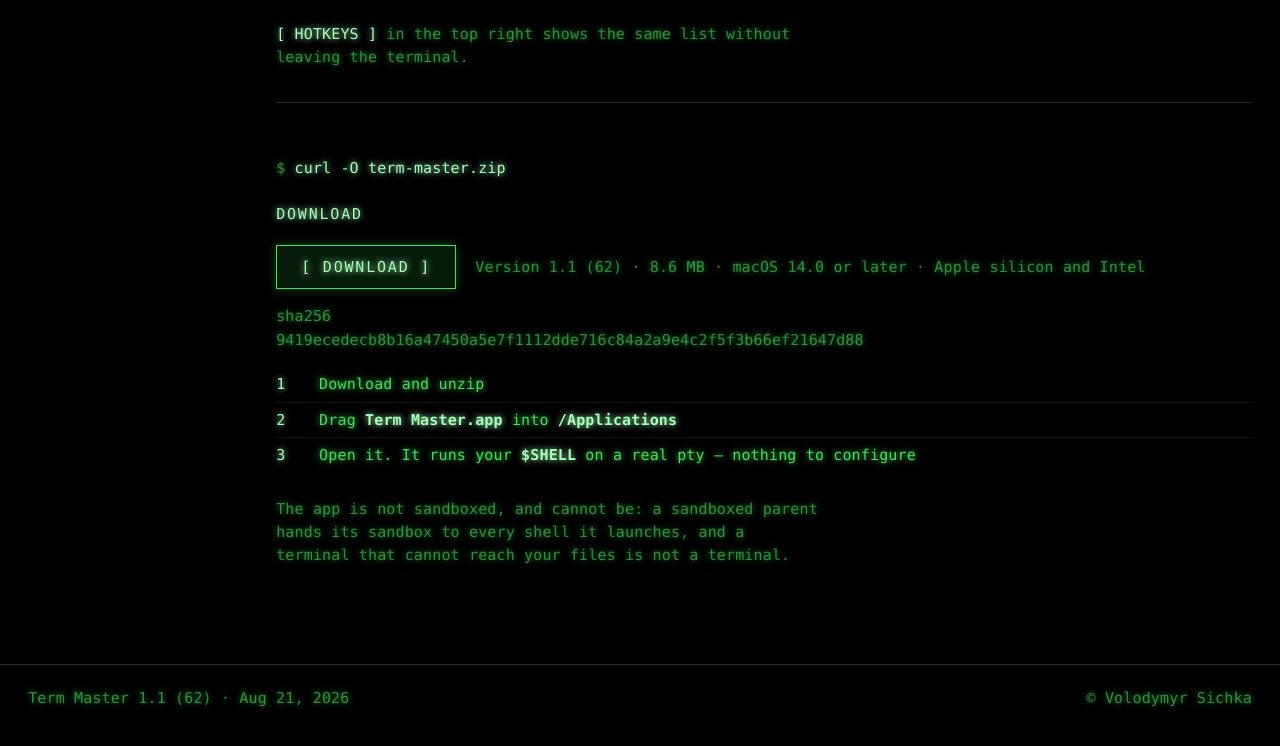
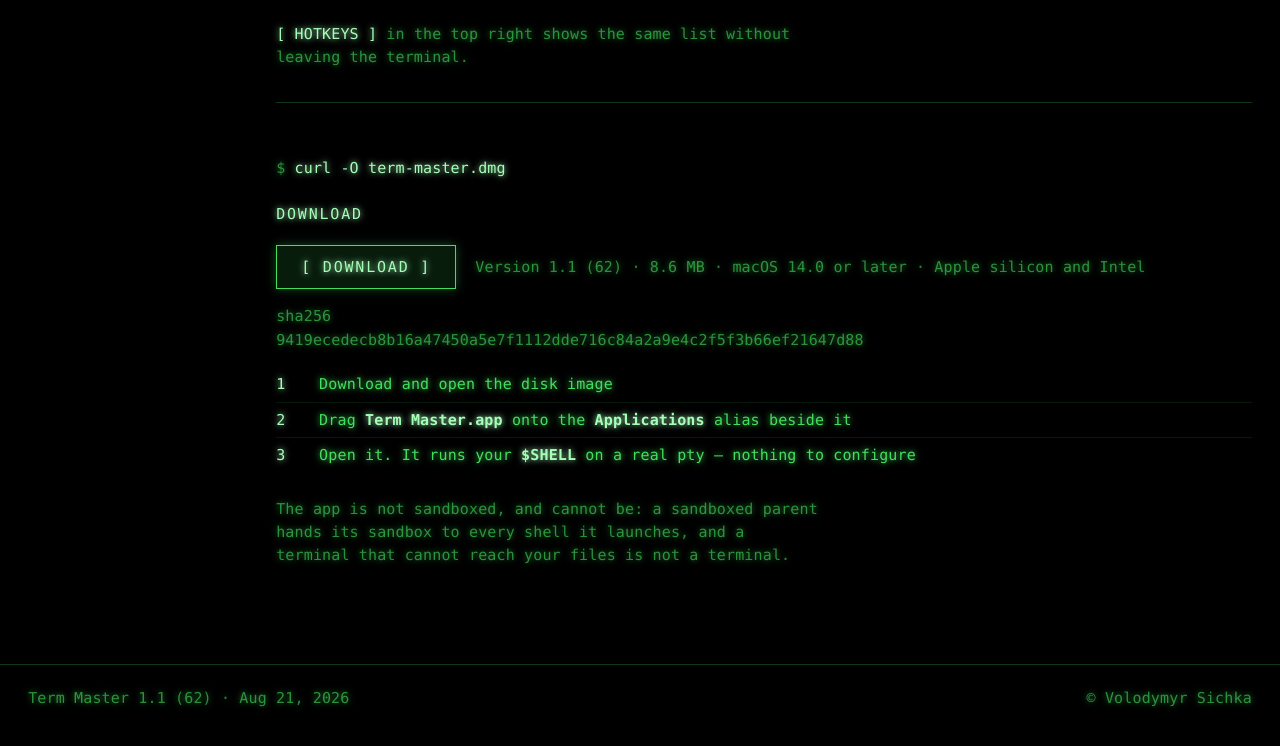
Before and after one commit to vybgss/term-master-app, a plain HTML site: page index.html in a window 1280 px wide. Shown: the part 3074-3820 px from the top of the page. Drawn offline with Linux system fonts and the light colour scheme.

Commit message:
Serve a disk image instead of a zip
The image opens as a window with the app and an alias to /Applications, so
installing is a drag between the two — and an app dragged there escapes
Gatekeeper's translocation of anything left in ~/Downloads.

```diff
--- a/index.html
+++ b/index.html
@@ -659,11 +659,11 @@
 
             <!-- 5 ------------------------------------------------------------ -->
             <section id="download">
-                <p class="prompt">$ <b>curl -O term-master.zip</b></p>
+                <p class="prompt">$ <b>curl -O term-master.dmg</b></p>
                 <h2 class="heading">DOWNLOAD</h2>
 
                 <div class="get">
-                    <a class="download" id="download-main" href="downloads/Term-Master.zip" download>[ DOWNLOAD ]</a>
+                    <a class="download" id="download-main" href="downloads/Term-Master.dmg" download>[ DOWNLOAD ]</a>
                     <span class="meta" id="meta-main">macOS 14 or later · Apple silicon and Intel</span>
                 </div>
 
@@ -676,8 +676,8 @@
 
                 <table class="table">
                     <tbody>
-                        <tr><th scope="row">1</th><td>Download and unzip</td></tr>
-                        <tr><th scope="row">2</th><td>Drag <b class="bright">Term Master.app</b> into <b class="bright">/Applications</b></td></tr>
+                        <tr><th scope="row">1</th><td>Download and open the disk image</td></tr>
+                        <tr><th scope="row">2</th><td>Drag <b class="bright">Term Master.app</b> onto the <b class="bright">Applications</b> alias beside it</td></tr>
                         <tr><th scope="row">3</th><td>Open it. It runs your <b class="bright">$SHELL</b> on a real pty — nothing to configure</td></tr>
                     </tbody>
                 </table>
```
Also changed, not shown: 1 other file.
